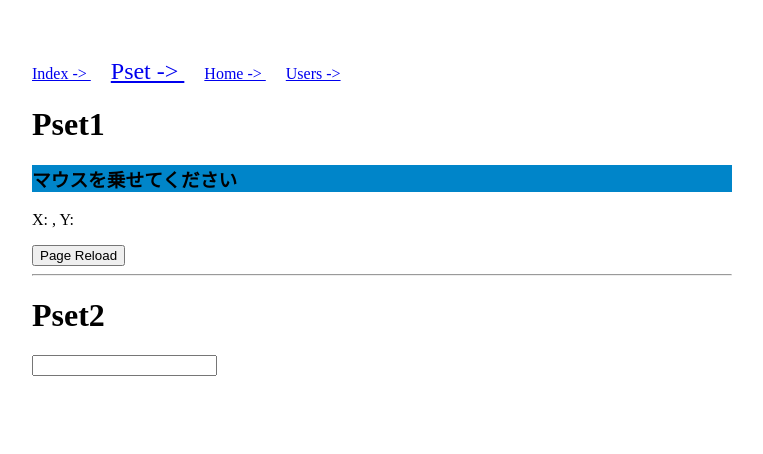
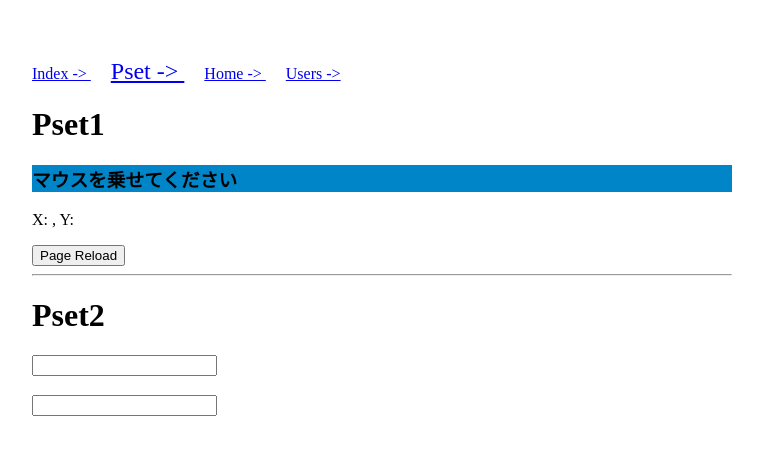
Before and after one commit to 07130918/Vue, a Vue app in the folder vue_app/: page /pset in a window 1280 px wide. Shown: the top 454 px of the page, without its empty margins (258-1021 px from the left). Built offline with nearby package versions, Linux system fonts and the light colour scheme.

Commit message:
feat: v-modelの子コンポーネント完成

```diff
--- a/vue_app/src/components/Form.vue
+++ b/vue_app/src/components/Form.vue
@@ -3,7 +3,7 @@
         <h3>イベントフォーム</h3>
         <EventTitle v-model="eventData.title"></EventTitle>
         <!-- v-modelを分解して考えると以下のことをやっている -->
-        <!-- <EventTitle :value="eventData.title" @input="eventData.title = $event.target.value"></EventTitle> -->
+        <!-- <EventTitle :value="eventData.title" @input="eventData.title = $event"></EventTitle> -->
         <EventMaxNumber v-model="eventData.maxNumber"></EventMaxNumber>
         <EventHost v-model="eventData.host"></EventHost>
         <EventWeather v-model="eventData.checked"></EventWeather>
--- /dev/null
+++ b/vue_app/src/components/psets/Pset2InputChild.vue
@@ -0,0 +1,23 @@
+<template>
+    <div>
+        <input type="text" :value="value" @input="$emit('input', $event.target.value)">
+        <h3>{{ value }}</h3>
+    </div>
+</template>
+
+<script>
+export default {
+    props: ["value"],
+    // props: {
+    //     value: {
+    //         type: String,
+    //         // required: true,
+    //     }
+    // },
+    // methods: {
+    //     onChange: function(event) {
+    //         this.$emit('');
+    //     },
+    // }
+}
+</script>
--- a/vue_app/src/views/Pset.vue
+++ b/vue_app/src/views/Pset.vue
@@ -1,3 +1,4 @@
+<!-- 子コンポーネントは全てpsets配下にある-->
 <template>
     <div>
         <h1>Pset1</h1>
@@ -8,25 +9,28 @@
         </button>
         <hr>
         <h1>Pset2</h1>
-        <!-- v-forを回すときはkey属性を忘れずに -->
         <input type="text" v-model="message">
         <h3>{{ message }}</h3>
+        <InputChild :value="message2" @input="message2 = $event"></InputChild>
     </div>
 </template>
 
 <script>
+import InputChild from '../components/psets/Pset2InputChild.vue'
+
 export default {
     data() {
         return {
             message: '',
+            message2: '',
             xPosition: null,
             yPosition: null,
             ensureMsg: 'ページをリロードしますか?',
         }
     },
-    // components: {
-
-    // },
+    components: {
+        InputChild,
+    },
     methods: {
         // v-onで実行される関数は自動で$eventが渡される(DOMイベントを参照したい場合は仮引数eventで受けてあげる)
         displayMousePosition: function(event) {
```
